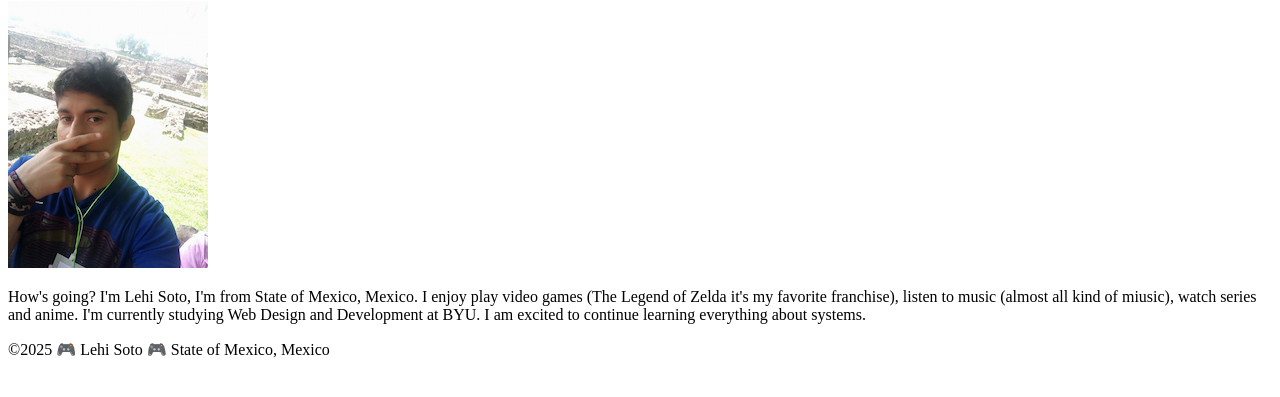
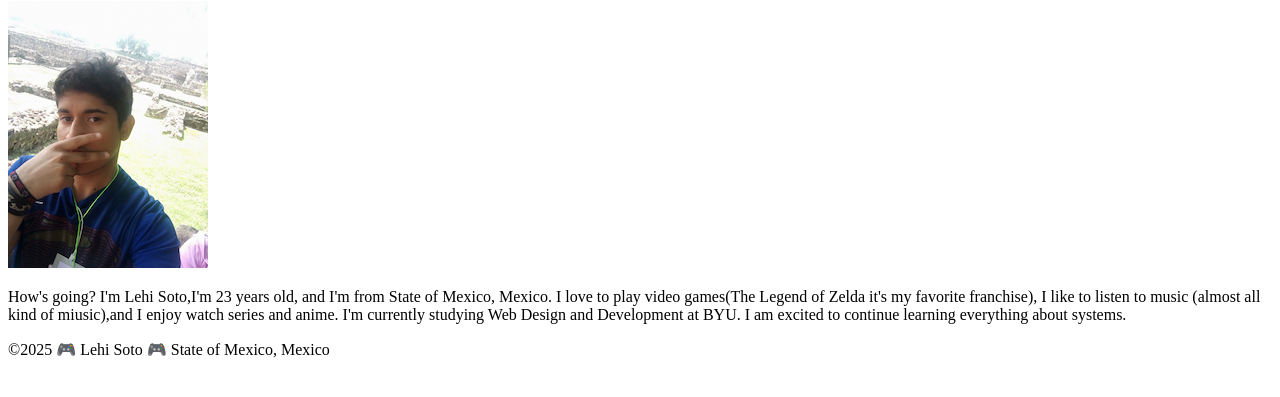
Before and after one commit to LeniSoto24/wdd130, a plain HTML site: page index.html in a window 1280 px wide. Shown: the part 105-502 px from the top of the page. Drawn offline with Linux system fonts and the light colour scheme.

Commit message:
Home Page

```diff
--- a/index.html
+++ b/index.html
@@ -17,9 +17,9 @@
     <main>
         <h1>Soto Pedraza Lehi Rey | WDD 130.</h1>
         <img src="images/profile.jpg" alt="Hey, I'm Lehi Soto.">
-        <p>How's going? I'm Lehi Soto, I'm from State of Mexico, Mexico. I enjoy play video games
-            (The Legend of Zelda it's my favorite franchise), listen to music (almost all kind of
-            miusic), watch series and anime.
+        <p>How's going? I'm Lehi Soto,I'm 23 years old, and I'm from State of Mexico, Mexico. I love
+            to play video games(The Legend of Zelda it's my favorite franchise), I like to listen to
+            music (almost all kind of miusic),and I enjoy watch series and anime.
             I'm currently studying Web Design and Development at BYU. I am excited to continue
             learning everything about systems.</p>
     </main>
```
